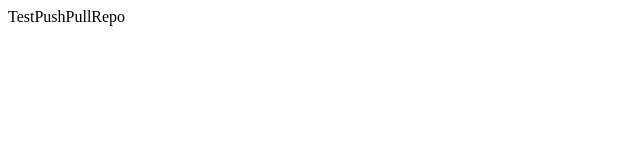
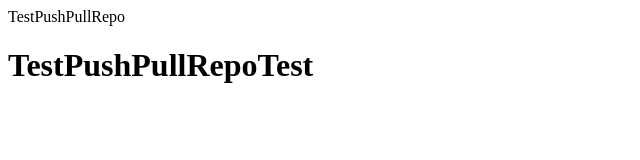
Before and after one commit to sudipd3/TestPushPullRepo, a plain HTML site: page index.html in a window 1280 px wide. Shown: the whole page, without its empty margins (0-640 px from the left). Drawn offline with Linux system fonts and the light colour scheme.

Commit message:
H1 tag added

```diff
--- a/index.html
+++ b/index.html
@@ -3,5 +3,7 @@
     <tile>TestPushPullRepo</title>
   </head>
   <body>
+    <h1>TestPushPullRepoTest</h1>
+
   </body>
 </html>
```
